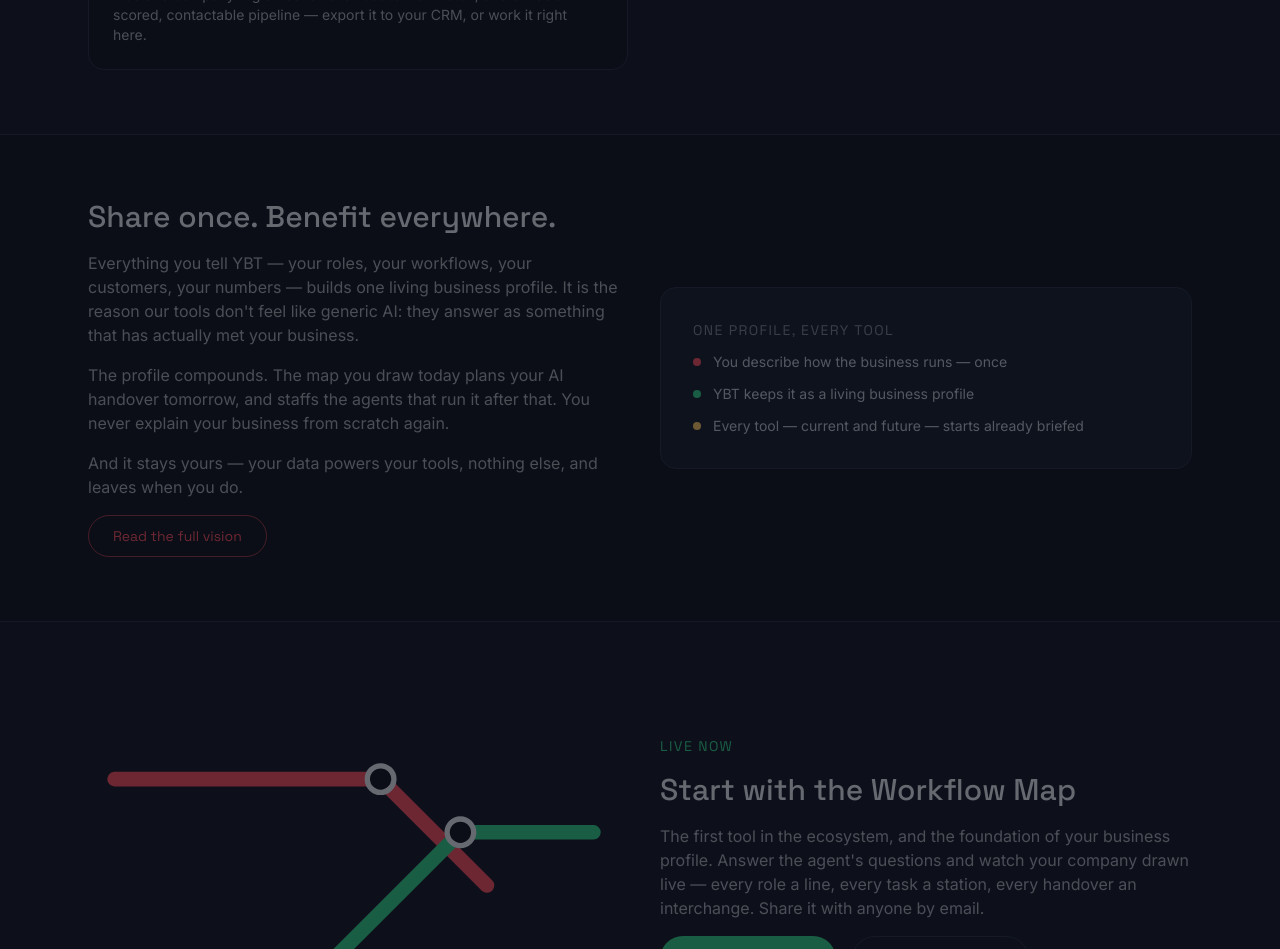
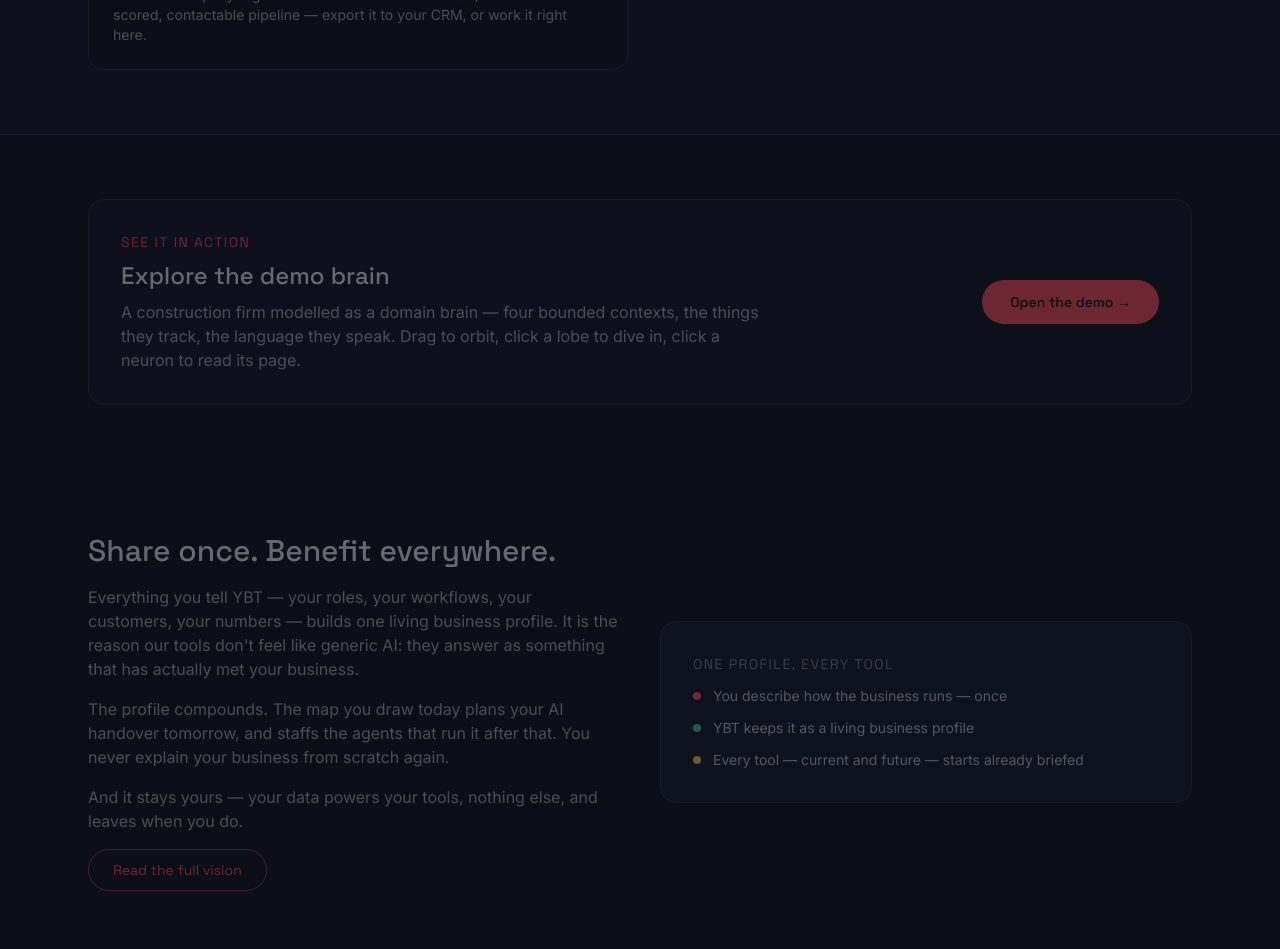
Before and after one commit to jamesbeadle/YourBusinessToday, a SvelteKit app: page / in a window 1280 px wide. Shown: the part 1760-2709 px from the top of the page. Built offline with nearby package versions, Linux system fonts and the light colour scheme; no server answers.

Commit message:
Update demo section

```diff
--- /dev/null
+++ b/src/lib/components/home/DemosSection.svelte
@@ -0,0 +1,23 @@
+<section class="mx-auto max-w-6xl px-6 py-16">
+	<div
+		class="flex flex-col gap-6 rounded-2xl border border-hairline bg-carriage/60 p-8
+			md:flex-row md:items-center md:justify-between"
+	>
+		<div class="flex flex-col gap-2">
+			<p class="font-display text-sm tracking-widest text-signal uppercase">See it in action</p>
+			<h2 class="font-display text-2xl font-medium">Explore the demo brain</h2>
+			<p class="max-w-prose text-chalk/70">
+				A construction firm modelled as a domain brain — four bounded contexts, the things they
+				track, the language they speak. Drag to orbit, click a lobe to dive in, click a neuron
+				to read its page.
+			</p>
+		</div>
+		<a
+			href="/demo-brain"
+			class="shrink-0 self-start rounded-full bg-signal px-7 py-3 font-display text-sm
+				font-medium text-night transition hover:brightness-110 md:self-center"
+		>
+			Open the demo →
+		</a>
+	</div>
+</section>
--- a/src/lib/components/site/siteNavigation.ts
+++ b/src/lib/components/site/siteNavigation.ts
@@ -16,7 +16,6 @@
 
 export const primaryNavigationLinks: NavigationLink[] = [
 	{ href: '/', label: 'Home' },
-	{ href: '/demo-brain', label: 'Demo brain' },
 	{ href: '/workspace', label: 'Workspace' },
 	{ href: '/market', label: 'Market' },
 	{ href: '/hive-mind', label: 'Hive Mind' }
--- a/src/routes/+page.svelte
+++ b/src/routes/+page.svelte
@@ -1,5 +1,6 @@
 <script lang="ts">
 	import CreditsSection from '$lib/components/home/CreditsSection.svelte';
+	import DemosSection from '$lib/components/home/DemosSection.svelte';
 	import EcosystemSection from '$lib/components/home/EcosystemSection.svelte';
 	import HeroSection from '$lib/components/home/HeroSection.svelte';
 	import SharedProfileSection from '$lib/components/home/SharedProfileSection.svelte';
@@ -16,6 +17,7 @@
 
 <HeroSection />
 <EcosystemSection />
+<DemosSection />
 <SharedProfileSection />
 <WorkflowSpotlightSection />
 <CreditsSection />
```
